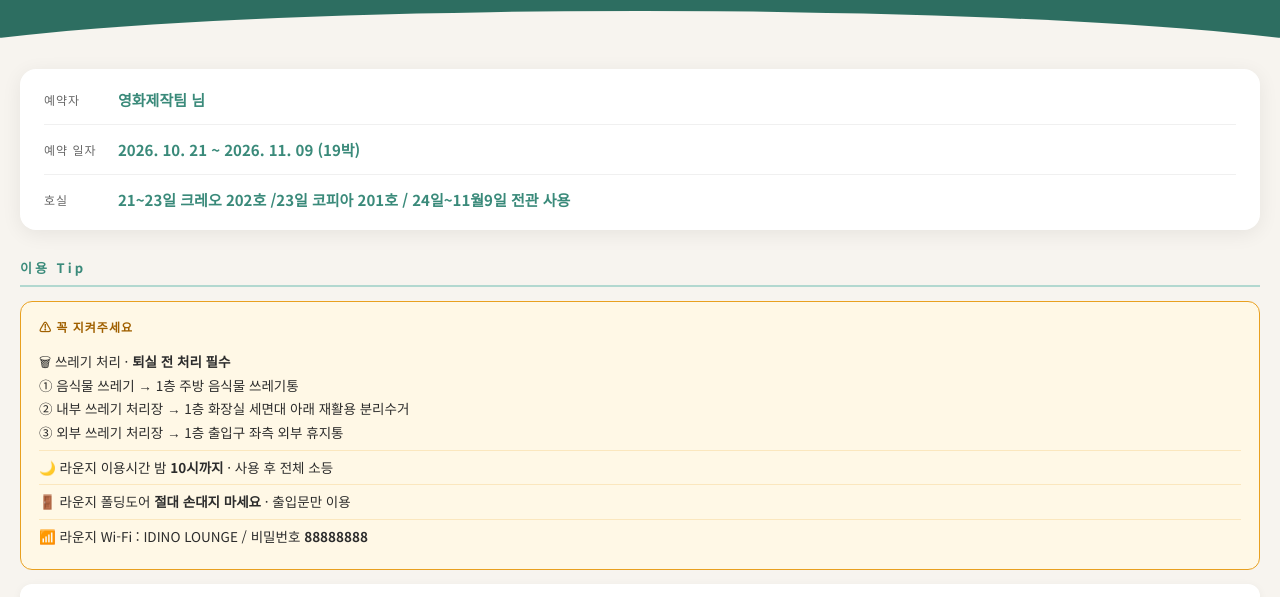
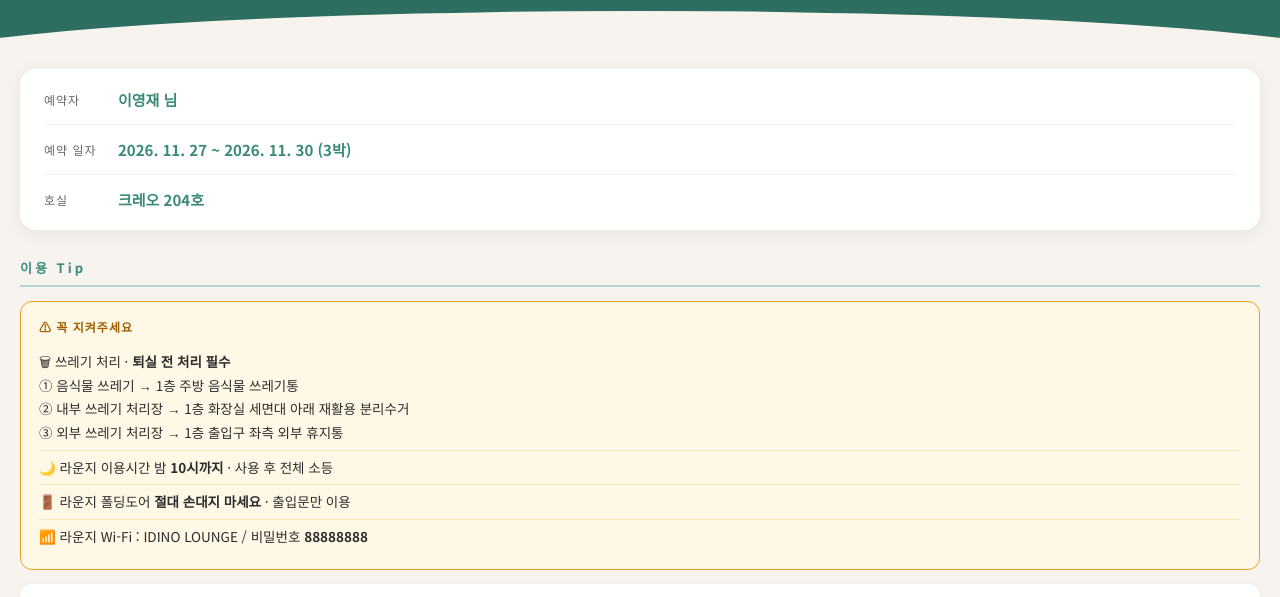
Before and after one commit to partyok-create/idino-guide, a plain HTML site: page guest2.html in a window 1280 px wide. Shown: the part 174-771 px from the top of the page. Drawn offline with Linux system fonts and the light colour scheme.

Commit message:
예약 업데이트: 이영재 (guest2.html)

```diff
--- a/guest2.html
+++ b/guest2.html
@@ -34,9 +34,9 @@
 </style></head><body>
 <div class="hero"><div class="hero-symbol">♤ &nbsp; ♤</div><div class="hero-title">아이디노 제주</div><div class="hero-sub">이 용 안 내</div></div>
 <div class="info-card">
-<div class="info-item"><label>예약자</label><div class="val">영화제작팀 님</div></div>
-<div class="info-item"><label>예약 일자</label><div class="val">2026. 10. 21 ~ 2026. 11. 09 (19박)</div></div>
-<div class="info-item"><label>호실</label><div class="val">21~23일 크레오 202호  /23일 코피아 201호 / 24일~11월9일 전관 사용</div></div>
+<div class="info-item"><label>예약자</label><div class="val">이영재 님</div></div>
+<div class="info-item"><label>예약 일자</label><div class="val">2026. 11. 27 ~ 2026. 11. 30 (3박)</div></div>
+<div class="info-item"><label>호실</label><div class="val">크레오 204호</div></div>
 </div>
 <div class="section"><div class="section-title">이용 Tip</div>
 <div class="notice-box"><div class="notice-ttl">⚠ 꼭 지켜주세요</div><div class="notice-row">🗑 쓰레기 처리 · <strong>퇴실 전 처리 필수</strong><br>① 음식물 쓰레기 → 1층 주방 음식물 쓰레기통<br>② 내부 쓰레기 처리장 → 1층 화장실 세면대 아래 재활용 분리수거<br>③ 외부 쓰레기 처리장 → 1층 출입구 좌측 외부 휴지통</div><div class="notice-row">🌙 라운지 이용시간 밤 <strong>10시까지</strong> · 사용 후 전체 소등</div><div class="notice-row">🚪 라운지 폴딩도어 <strong>절대 손대지 마세요</strong> · 출입문만 이용</div><div class="notice-row">📶 라운지 Wi-Fi : IDINO LOUNGE / 비밀번호 <strong>88888888</strong></div></div>
```
